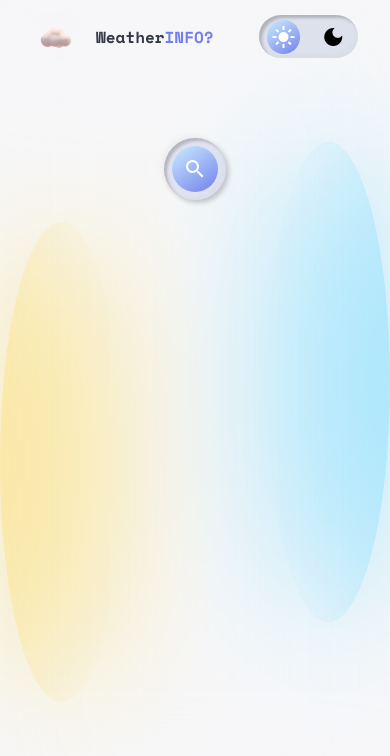
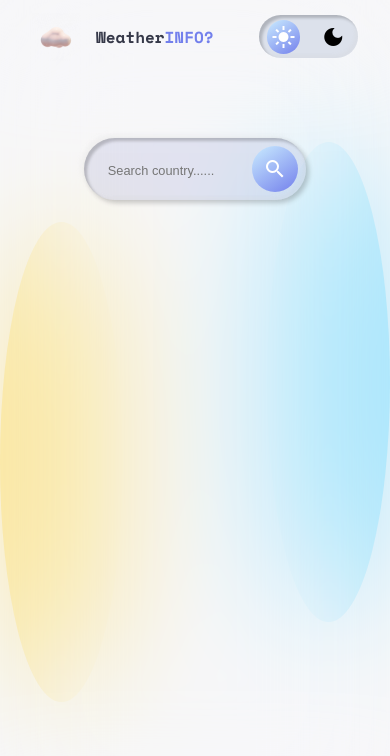
Before and after one commit to AfolabiOlajide/weatherInfo-v2, a React (Create React App) app: page / in a window 390 px wide. Shown: the top 756 px of the page. Built offline with nearby package versions, Linux system fonts and the light colour scheme.

Commit message:
Little mobile responsivness

```diff
--- a/src/components/weather/Search.css
+++ b/src/components/weather/Search.css
@@ -49,7 +49,13 @@
         padding: .7rem;
     }
 
-    .search:hover .search-input{
+    /* .search:hover .search-input{
         font-size: .8rem;
+    } */
+
+    .search .search-input{
+        width: 10rem;
+        font-size: .8rem;
+        padding-left: 1rem;
     }
 }
```
